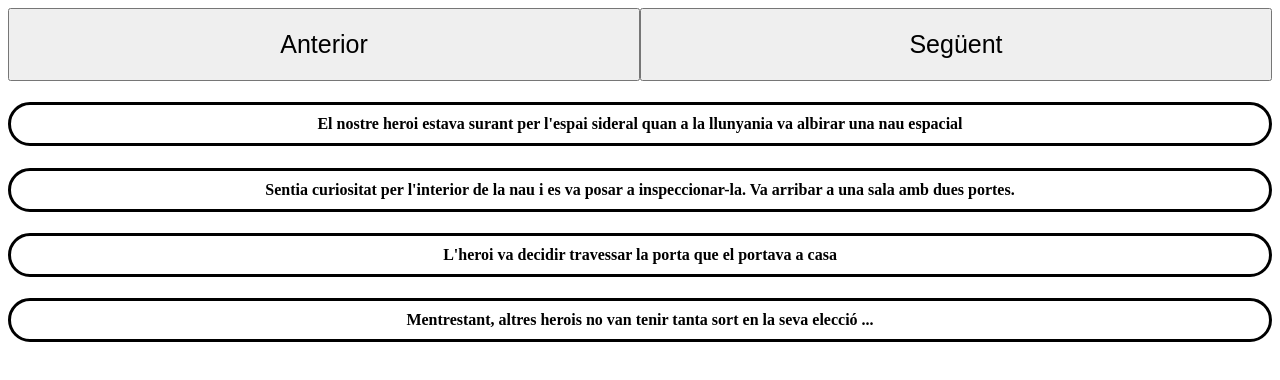
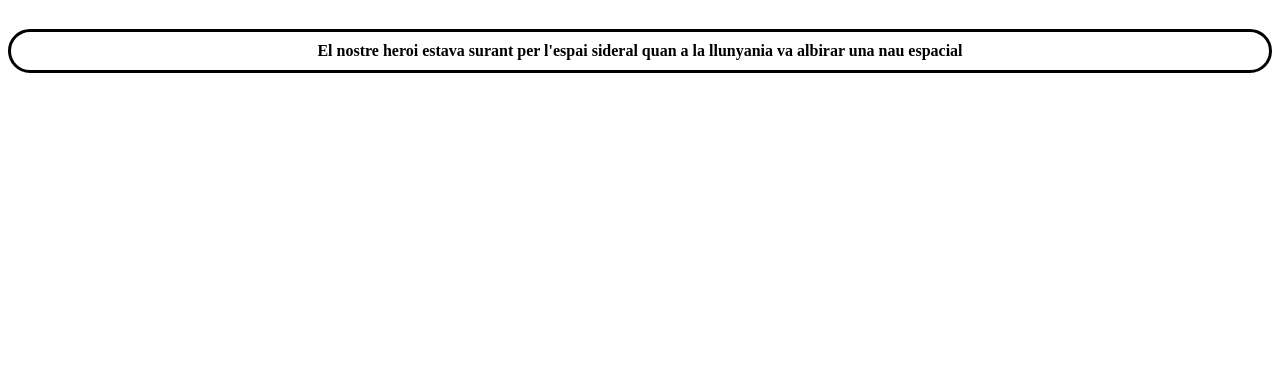
Before and after one commit to xvrmas/app2, a Vue app: page / in a window 1280 px wide. Shown: the top 380 px of the page. Built offline with nearby package versions, Linux system fonts and the light colour scheme.

Commit message:
segon commit

```diff
--- a/src/components/Escena.vue
+++ b/src/components/Escena.vue
@@ -1,13 +1,13 @@
 <template>
   <div>
-    <h4>{{ title }}</h4>
+    <h4>{{ posts.text }}</h4>
   </div>
 </template>
 
 <script>
 export default {
   name: "Escena",
-  props: ["title", "img"],
+  props: [`posts`],
   methods: {},
 };
 </script>
--- a/src/components/Home.vue
+++ b/src/components/Home.vue
@@ -1,47 +1,16 @@
 <template>
-  <button v-on:click="alerta1()">Anterior</button>
-  <button v-on:click="alerta2()">Següent</button>
-  <Escena
-    v-bind:text="texte"
-    v-on:missatge1="alerta1"
-    v-on:missatge2="alerta2"
-    v-for="(post, i) in posts"
-    :key="i"
-    :class="{ active: i === activeItem }"
-    :img="post.img"
-    :title="post.title"
-  >
-  </Escena>
+  <Escena :posts="posts"></Escena>
 </template>
 
 <script>
 import Escena from "@/components/Escena.vue";
-
 export default {
   components: { Escena },
   data() {
     return {
-      posts: [
-        {
-          title:
-            "El nostre heroi estava surant per l'espai sideral quan a la llunyania va albirar una nau espacial",
-          img: "@/assets/1.jpg",
-        },
-        {
-          title:
-            "Sentia curiositat per l'interior de la nau i es va posar a inspeccionar-la. Va arribar a una sala amb dues portes.",
-          img: "@/assets/2.jpg",
-        },
-        {
-          title: "L'heroi va decidir travessar la porta que el portava a casa",
-          img: "@/assets/3.jpg",
-        },
-        {
-          title:
-            "Mentrestant, altres herois no van tenir tanta sort en la seva elecció ...",
-          img: "@/assets/4.jpg",
-        },
-      ],
+      posts:
+     { text: `El nostre heroi estava surant per l'espai sideral quan a la llunyania va albirar una nau espacial`},
+
     };
   },
   methods: {
```
